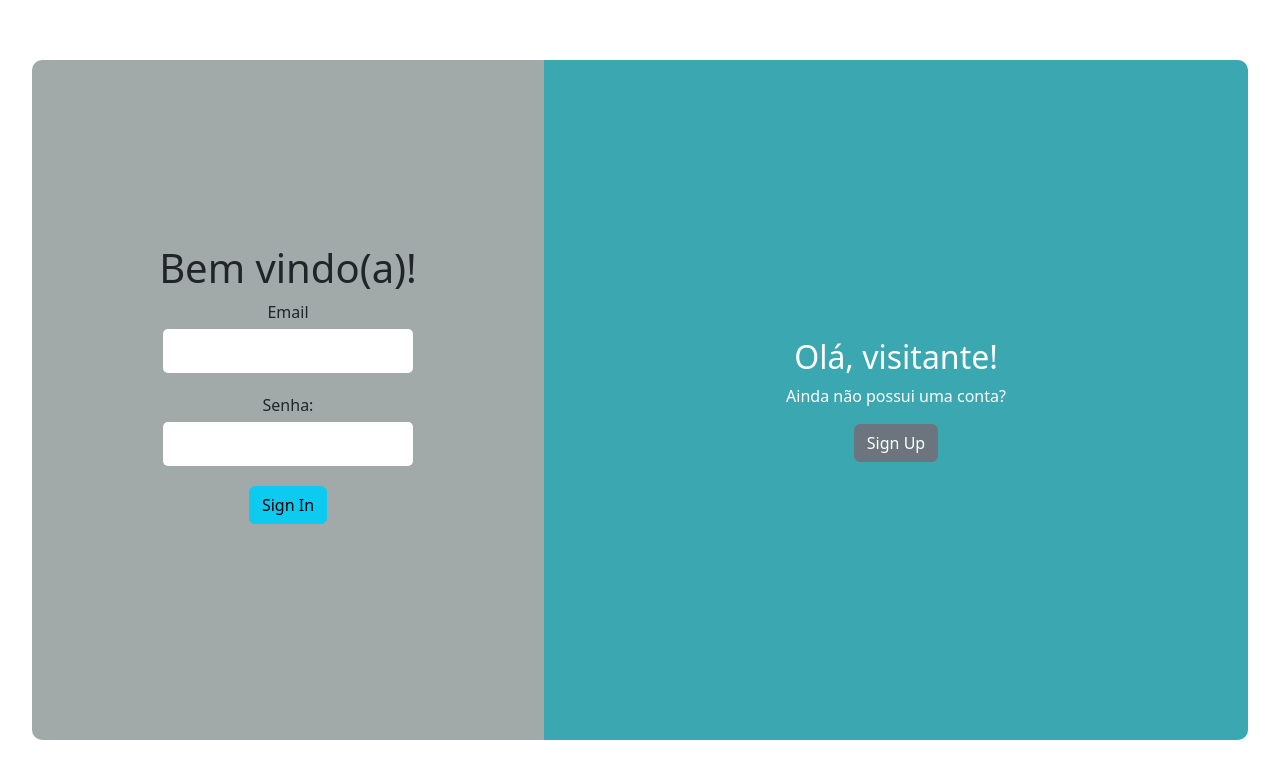
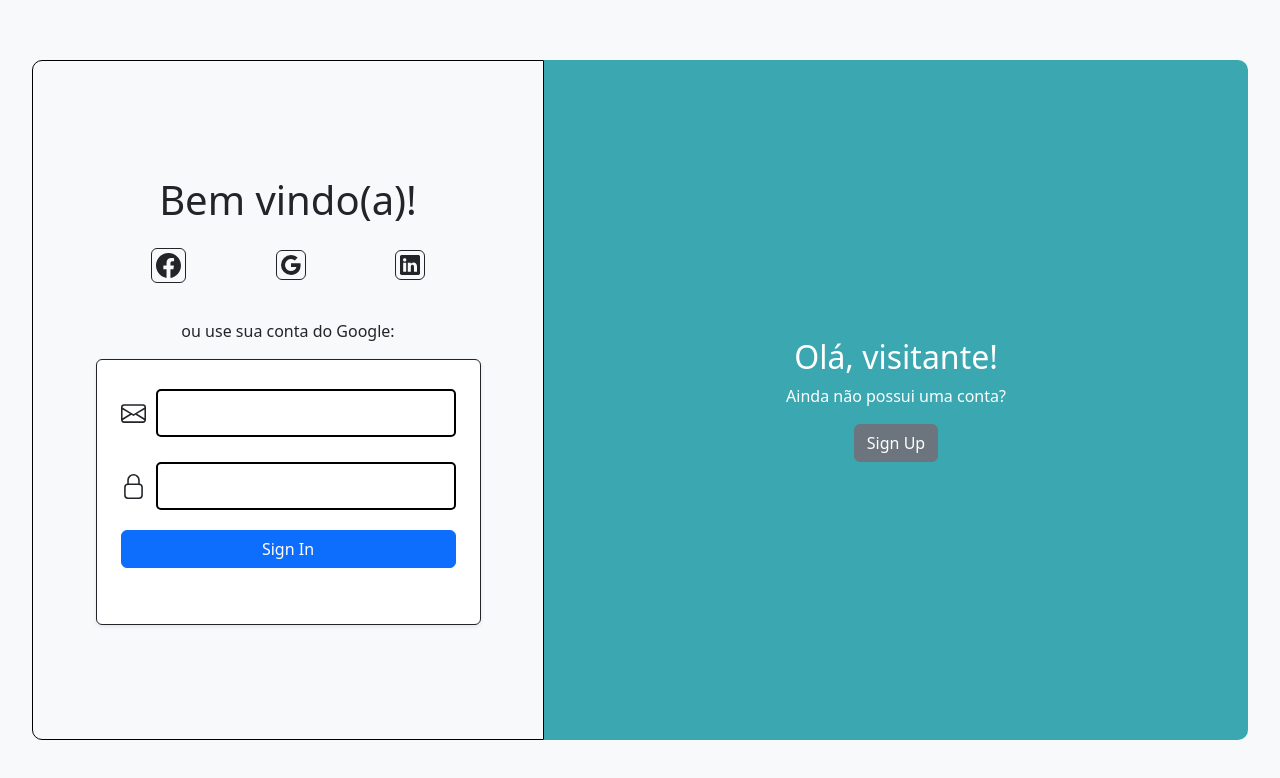
Before and after one commit to Vitor104/ads-projeto, a React (Create React App) app: page / in a window 1280 px wide. Shown: the top 778 px of the page. Built offline with nearby package versions, Linux system fonts and the light colour scheme.

Commit message:
mudanças no estilo
mudei bastante a parte de personalização

```diff
--- a/src/loginPage/loginPage.js
+++ b/src/loginPage/loginPage.js
@@ -31,18 +31,43 @@
 
         <div className={Styles.formContainer}>
             <h1>Bem vindo(a)!</h1>
-            <form className={Styles.form} onSubmit={handleSubmit}>
+            <div className={Styles.icons}>
+                <svg className={Styles.iconBtt} xmlns="http://www.w3.org/2000/svg" width="35" height="35" fill="currentColor" class="bi bi-facebook bg-transparent rounded p-1 border border-dark" viewBox="0 0 16 16">
+                    <path d="M16 8.049c0-4.446-3.582-8.05-8-8.05C3.58 0-.002 3.603-.002 8.05c0 4.017 2.926 7.347 6.75 7.951v-5.625h-2.03V8.05H6.75V6.275c0-2.017 1.195-3.131 3.022-3.131.876 0 1.791.157 1.791.157v1.98h-1.009c-.993 0-1.303.621-1.303 1.258v1.51h2.218l-.354 2.326H9.25V16c3.824-.604 6.75-3.934 6.75-7.951"/>
+                </svg>
+
+                <svg className={Styles.iconBtt} xmlns="http://www.w3.org/2000/svg" width="30" height="30" fill="currentColor" class="bi bi-google bg-transparent rounded p-1 border border-dark" viewBox="0 0 16 16">
+                    <path d="M15.545 6.558a9.4 9.4 0 0 1 .139 1.626c0 2.434-.87 4.492-2.384 5.885h.002C11.978 15.292 10.158 16 8 16A8 8 0 1 1 8 0a7.7 7.7 0 0 1 5.352 2.082l-2.284 2.284A4.35 4.35 0 0 0 8 3.166c-2.087 0-3.86 1.408-4.492 3.304a4.8 4.8 0 0 0 0 3.063h.003c.635 1.893 2.405 3.301 4.492 3.301 1.078 0 2.004-.276 2.722-.764h-.003a3.7 3.7 0 0 0 1.599-2.431H8v-3.08z"/>
+                </svg>
+
+                <svg className={Styles.iconBtt} xmlns="http://www.w3.org/2000/svg" width="30" height="30" fill="currentColor" class="bi bi-linkedin bg-transparent rounded p-1 border border-dark" viewBox="0 0 16 16">
+                    <path d="M0 1.146C0 .513.526 0 1.175 0h13.65C15.474 0 16 .513 16 1.146v13.708c0 .633-.526 1.146-1.175 1.146H1.175C.526 16 0 15.487 0 14.854zm4.943 12.248V6.169H2.542v7.225zm-1.2-8.212c.837 0 1.358-.554 1.358-1.248-.015-.709-.52-1.248-1.342-1.248S2.4 3.226 2.4 3.934c0 .694.521 1.248 1.327 1.248zm4.908 8.212V9.359c0-.216.016-.432.08-.586.173-.431.568-.878 1.232-.878.869 0 1.216.662 1.216 1.634v3.865h2.401V9.25c0-2.22-1.184-3.252-2.764-3.252-1.274 0-1.845.7-2.165 1.193v.025h-.016l.016-.025V6.169h-2.4c.03.678 0 7.225 0 7.225z"/>
+                </svg>
+            </div>
+            <p>ou use sua conta do Google:</p>
+            <form className={Styles.form} onSubmit={handleSubmit} class="card p-4 border border-dark rounded shadow-sm">
                 <div className={Styles.inputGroup}>
-                    <label htmlFor="email">Email</label>
+
+                    <div className={Styles.iconEmailAndPassword}>
+                        <svg xmlns="http://www.w3.org/2000/svg" width="25" height="25" fill="currentColor" class="bi bi-envelope" viewBox="0 0 16 16">
+                            <path d="M0 4a2 2 0 0 1 2-2h12a2 2 0 0 1 2 2v8a2 2 0 0 1-2 2H2a2 2 0 0 1-2-2zm2-1a1 1 0 0 0-1 1v.217l7 4.2 7-4.2V4a1 1 0 0 0-1-1zm13 2.383-4.708 2.825L15 11.105zm-.034 6.876-5.64-3.471L8 9.583l-1.326-.795-5.64 3.47A1 1 0 0 0 2 13h12a1 1 0 0 0 .966-.741M1 11.105l4.708-2.897L1 5.383z"/>
+                        </svg>
+                    </div>
+
                     <input onChange={(e) => setEmail(e.target.value)} className={Styles.inputField} type="email" id="email" name="email" required />
                 </div>
                 <div className={Styles.inputGroup}>
-                    <label htmlFor="password">Senha:</label>
+
+                    <div className={Styles.iconEmailAndPassword}>
+                        <svg xmlns="http://www.w3.org/2000/svg" width="25" height="25" fill="currentColor" class="bi bi-lock" viewBox="0 0 16 16">
+                            <path fill-rule="evenodd" d="M8 0a4 4 0 0 1 4 4v2.05a2.5 2.5 0 0 1 2 2.45v5a2.5 2.5 0 0 1-2.5 2.5h-7A2.5 2.5 0 0 1 2 13.5v-5a2.5 2.5 0 0 1 2-2.45V4a4 4 0 0 1 4-4M4.5 7A1.5 1.5 0 0 0 3 8.5v5A1.5 1.5 0 0 0 4.5 15h7a1.5 1.5 0 0 0 1.5-1.5v-5A1.5 1.5 0 0 0 11.5 7zM8 1a3 3 0 0 0-3 3v2h6V4a3 3 0 0 0-3-3"/>
+                        </svg>
+                    </div>
                     <input className={Styles.inputField} type="password" id="password" name="password" required onChange={(e) => setPassword(e.target.value)} />
                 </div>
-                <Button className={Styles.button} type="submit" variant="info">Sign In</Button>
+                <Button className={Styles.button} type="submit" >Sign In</Button>
                 <Link className={Styles.linkBtt} to={'./Sign Up'}>
-                    <Button className={Styles.bttSignUp} type="submit" variant="info">Sign Up</Button>
+                    <Button className={Styles.bttSignUp} type="submit">Sign Up</Button>
                 </Link>
 
             </form>
--- a/src/loginPage/loginPage.module.css
+++ b/src/loginPage/loginPage.module.css
@@ -8,7 +8,7 @@
 
 .container {
     display: flex;
-    background-color: rgb(255, 255, 255);
+    background-color: #f8f9fa;
     height: 100vh;
     width: 100%;
     flex-direction: column;
@@ -23,21 +23,35 @@
     justify-content: center;
     border-radius: 10px;
     text-align: center;
-    background-color: rgb(161, 169, 169);
+   /* background-color: rgb(161, 169, 169);*/
     height: 90vh;
     width: 90%;
 }
 
+.icons {
+    padding: 1em;
+    width: 80%;
+    display: flex;
+    justify-content: space-between;
+    align-items: center;
+    margin-bottom: 20px;
+}
+
+.iconEmailAndPassword {
+    padding-right: 10px;
+}
+
 .inputGroup {
     display: flex;
-    flex-direction: column;
+    flex-direction: row;
     margin-bottom: 15px;
     align-items: center;
+    justify-content: space-around;
 }
 
 .form {
     display: flex;
-    flex-direction: column;
+    flex-direction: row;
     align-items: center;
     justify-content: center;
 }
@@ -49,6 +63,11 @@
     border-radius: 5px;
     width: 250px;
     font-size: 16px;
+    border: 2px solid black;
+}
+
+.button, .bttSignUp {
+    background-color: #0d6efd;
 }
 
 .button {
@@ -59,6 +78,16 @@
     display: none;
 }
 
+
+@media only screen and (min-width: 600px) {
+    .icons {
+        width: 60%;
+    }
+
+    .inputField {
+        width: 300px;
+    }
+}
 
 @media only screen and (min-width: 1024px) {
     .container {
@@ -76,7 +105,7 @@
         height: 85vh;
         width: 40%;
         border-radius: 10px 0 0 10px;
-
+        border: 1px solid black;
     }
 
     .signUpDesktop {
--- a/src/products/products.js
+++ b/src/products/products.js
@@ -16,14 +16,14 @@
   return (
     <div className={Styles.container}>
         <h1 className={Styles.title}>Produtos Disponíveis</h1>
-        <table className={Styles.productTable}>
+        <table className={Styles.productTable} class="table table-striped table-bordered table-dark rounded shadow-sm">
             <thead>
                 <tr>
                     <th>ID</th>
                     <th>Nome</th>
                     <th>Descrição</th>
                     <th>Preço (R$)</th>
-
+                    <th></th>
                 </tr>
             </thead>
             <tbody>
--- a/src/products/products.module.css
+++ b/src/products/products.module.css
@@ -2,6 +2,11 @@
     margin: 0;
     padding: 0;
     box-sizing: border-box;
+}
+
+.title {
+    margin: 2em;
+    color: white;
 }
 
 .container {
--- a/src/signUp/signUp.js
+++ b/src/signUp/signUp.js
@@ -38,7 +38,7 @@
         <h1>Crie sua conta</h1>
     <div>
 
-        <Form className="bg-light p-4 rounded" onSubmit={handleSubmit}>
+        <Form className="bg-light p-4 rounded card" onSubmit={handleSubmit}>
 
     <Form.Group className="mb-3" controlId="formGroupEmail">
         <Form.Label>Email address</Form.Label>
```
